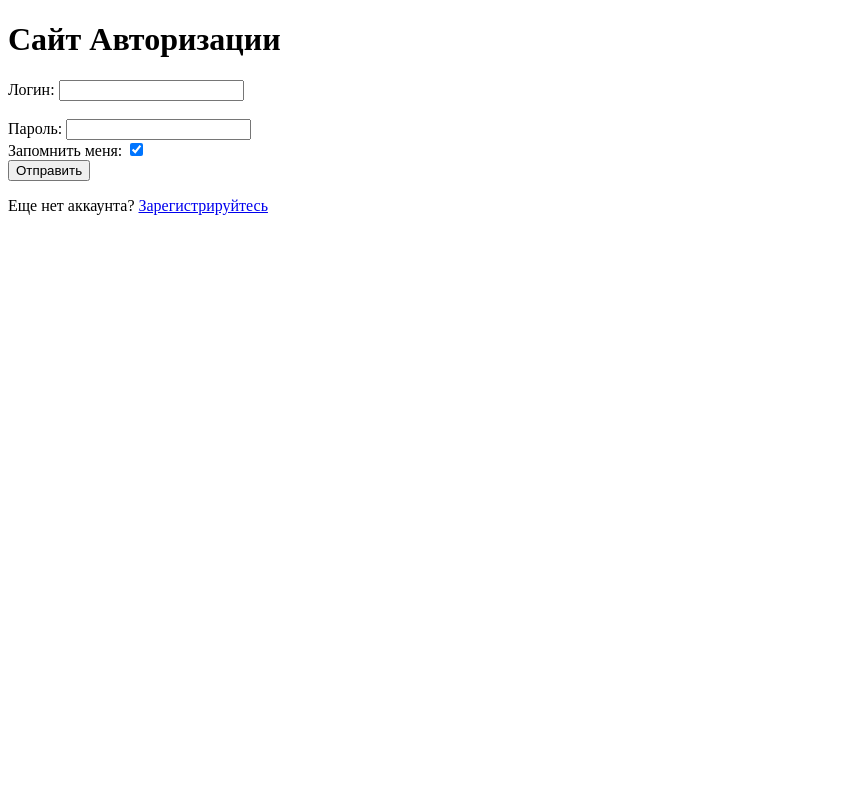
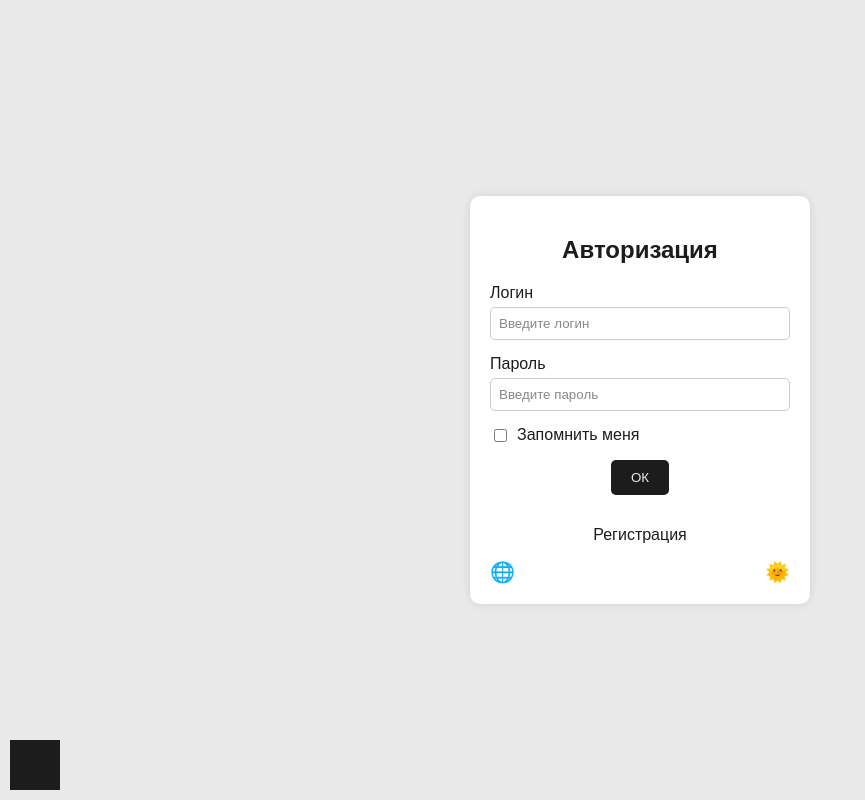
Before and after one commit to teta42/very-simple-task-list, a Django app: page /account/authorization/ in a window 1280 px wide. Shown: the whole page, without its empty margins (0-865 px from the left). Run offline with Django 5.2, Linux system fonts and the light colour scheme.

Commit message:
Попытка в красивый frontend

```diff
--- a/vstl/service_accounts/templates/aut.html
+++ b/vstl/service_accounts/templates/aut.html
@@ -3,75 +3,212 @@
 <head>
     <meta charset="UTF-8">
     <meta name="viewport" content="width=device-width, initial-scale=1.0">
-    <title>Сайт Авторизации</title>
+    <title>Форма авторизации</title>
     <style>
+        body {
+            font-family: 'K2D', sans-serif;
+            background-color: #E9E9E9; /* Светлая тема */
+            color: #1C1C1C;
+            display: flex;
+            justify-content: center;
+            align-items: center;
+            height: 100vh;
+            margin: 0;
+        }
+        .container {
+            background-color: #fff;
+            padding: 20px;
+            border-radius: 10px;
+            box-shadow: 0px 0px 10px rgba(0, 0, 0, 0.1);
+            width: 300px;
+            text-align: center;
+        }
+        .container h2 {
+            margin-bottom: 20px;
+        }
+        .input-group {
+            margin-bottom: 15px;
+            text-align: left;
+        }
+        .input-group label {
+            display: block;
+            margin-bottom: 5px;
+        }
+        .input-group input {
+            width: 100%;
+            padding: 8px;
+            box-sizing: border-box;
+            border: 1px solid #ccc;
+            border-radius: 5px;
+        }
+        .input-group input::placeholder {
+            color: #888;
+        }
+        .remember-me {
+            display: flex;
+            align-items: center;
+            margin-bottom: 15px;
+        }
+        .remember-me input {
+            margin-right: 10px;
+        }
+        .remember-me label {
+            margin: 0;
+        }
+        .remember-me.checked label {
+            text-decoration: line-through;
+        }
         .error-message {
             color: red;
+            font-size: 12px;
+            text-align: left;
+        }
+        button {
+            background-color: #1C1C1C;
+            color: #E9E9E9;
+            border: none;
+            padding: 10px 20px;
+            border-radius: 5px;
+            cursor: pointer;
+            margin-bottom: 15px;
+        }
+        button:hover {
+            background-color: #333;
+        }
+        .link {
+            color: #1C1C1C;
+            text-decoration: none;
+        }
+        .link:hover {
+            text-decoration: underline;
+        }
+        .icons {
+            display: flex;
+            justify-content: space-between;
+        }
+        .translate-icon, .theme-icon {
+            cursor: pointer;
+            font-size: 20px;
+        }
+        .bottom-square {
+            position: fixed;
+            bottom: 10px;
+            left: 10px;
+            width: 50px;
+            height: 50px;
+            background-color: #1C1C1C;
+            cursor: pointer;
         }
     </style>
 </head>
 <body>
-    <h1>Сайт Авторизации</h1>
-    <form id="authorizationForm">
-        <div>
-            <label for="login">Логин:</label>
-            <input type="text" id="login" name="login">
-            <span id="accountError" class="error-message" style="display: none;">Такого аккаунта не существует</span><br><br>
+    <div class="container">
+        <h2>Авторизация</h2>
+        <div class="input-group">
+            <label for="login">Логин</label>
+            <input type="text" id="login" placeholder="Введите логин">
+            <div id="login-error" class="error-message"></div>
         </div>
-        <div>
-            <label for="password">Пароль:</label>
-            <input type="password" id="password" name="password">
+        <div class="input-group">
+            <label for="password">Пароль</label>
+            <input type="password" id="password" placeholder="Введите пароль">
+            <div id="password-error" class="error-message"></div>
         </div>
-        <div>
-            <label for="rememberMe">Запомнить меня:</label>
-            <input type="checkbox" id="rememberMe" name="rememberMe" checked> <!-- Добавлен атрибут "checked" для установки значения по умолчанию -->
+        <div class="remember-me">
+            <input type="checkbox" id="remember-me">
+            <label for="remember-me">Запомнить меня</label>
         </div>
-        <button type="button" onclick="submitForm()">Отправить</button>
-    </form>
-
-    <p>Еще нет аккаунта? <a href="http://127.0.0.1:8000/account/registration/">Зарегистрируйтесь</a></p>
+        <button id="ok-button">ОК</button>
+        <div id="block-message" class="error-message"></div>
+        <p><a href="http://127.0.0.1:8000/account/registration/" id="registration-link" class="link">Регистрация</a></p>
+        <div class="icons">
+            <div class="translate-icon">🌐</div>
+            <div class="theme-icon">🌞</div>
+        </div>
+        <div class="bottom-square"></div>
+    </div>
 
     <script>
-        function submitForm() {
-            var loginValue = document.getElementById('login').value;
-            var passwordValue = document.getElementById('password').value;
+        document.getElementById('remember-me').addEventListener('change', function() {
+            document.querySelector('.remember-me').classList.toggle('checked', this.checked);
+        });
 
-            if (loginValue && passwordValue) {
-                var data = {
-                    login: loginValue,
-                    password: passwordValue,
-                    rememberMe: document.getElementById('rememberMe').checked // Добавлено получение состояния "Запомнить меня"
-                };
+        document.getElementById('ok-button').addEventListener('click', function() {
+            const login = document.getElementById('login').value;
+            const password = document.getElementById('password').value;
+            const rememberMe = document.getElementById('remember-me').checked;
+            let valid = true;
 
+            if (!login) {
+                document.getElementById('login-error').textContent = 'Please fill in the fields';
+                valid = false;
+            } else {
+                document.getElementById('login-error').textContent = '';
+            }
+
+            if (!password) {
+                document.getElementById('password-error').textContent = 'Please fill in the fields';
+                valid = false;
+            } else {
+                document.getElementById('password-error').textContent = '';
+            }
+
+            if (valid) {
                 fetch('http://127.0.0.1:8000/account/authorization/', {
                     method: 'POST',
                     headers: {
                         'Content-Type': 'application/json',
                         'X-CSRFToken': getCookie('csrftoken')
                     },
-                    body: JSON.stringify(data)
+                    body: JSON.stringify({ login, password, rememberMe })
                 })
                 .then(response => response.json())
                 .then(data => {
-                    if (data.status === 'no_such_account_exists') {
-                        document.getElementById('accountError').style.display = 'inline'; // Показать сообщение об ошибке
-                    } else {
-                        document.getElementById('accountError').style.display = 'none'; // Скрыть сообщение об ошибке, если оно уже отображено
+                    if (data.status === 'ok') {
+                        window.location.href = 'http://127.0.0.1:8000/';
+                    } else if (data.status === 'wrong_password') {
+                        document.getElementById('password-error').textContent = 'Incorrect password';
+                    } else if (data.status === 'account_blocked') {
+                        document.getElementById('block-message').textContent = `account is blocked, unlock via ${data.unlocked}`;
+                    } else if (data.status === 'no_such_account_exists') {
+                        document.getElementById('login-error').textContent = 'This account does not exist';
                     }
-                    console.log(data);
-                })
-                .catch(error => console.error('Error:', error));
+                });
+            }
+        });
+
+        document.querySelector('.translate-icon').addEventListener('click', function() {
+            document.querySelector('h2').textContent = 'Авторизация';
+            document.querySelector('label[for="login"]').textContent = 'Логин';
+            document.querySelector('label[for="password"]').textContent = 'Пароль';
+            document.querySelector('label[for="remember-me"]').textContent = 'Запомнить меня';
+            document.getElementById('ok-button').textContent = 'ОК';
+            document.getElementById('registration-link').textContent = 'Регистрация';
+        });
+
+        document.querySelector('.theme-icon').addEventListener('click', function() {
+            document.body.classList.toggle('dark-theme');
+            if (document.body.classList.contains('dark-theme')) {
+                document.body.style.backgroundColor = '#1C1C1C';
+                document.body.style.color = '#E9E9E9';
+                this.textContent = '🌜';
             } else {
-                alert('Пожалуйста, заполните все поля.');
+                document.body.style.backgroundColor = '#E9E9E9';
+                document.body.style.color = '#1C1C1C';
+                this.textContent = '🌞';
             }
-        }
+        });
 
+        document.querySelector('.bottom-square').addEventListener('mouseenter', function() {
+            window.location.href = 'https://youtu.be/dQw4w9WgXcQ?si=SM30PZ4malVQ1pbc';
+        });
         function getCookie(name) {
             let cookieValue = null;
             if (document.cookie && document.cookie !== '') {
                 const cookies = document.cookie.split(';');
                 for (let i = 0; i < cookies.length; i++) {
                     const cookie = cookies[i].trim();
+                    // Does this cookie string begin with the name we want?
                     if (cookie.substring(0, name.length + 1) === (name + '=')) {
                         cookieValue = decodeURIComponent(cookie.substring(name.length + 1));
                         break;
```
